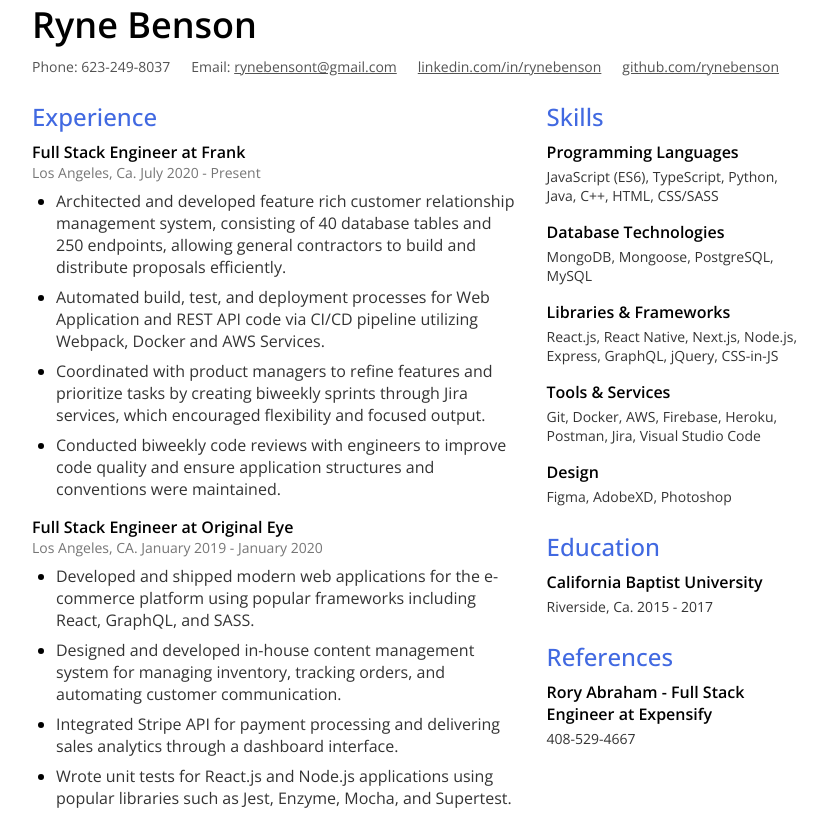
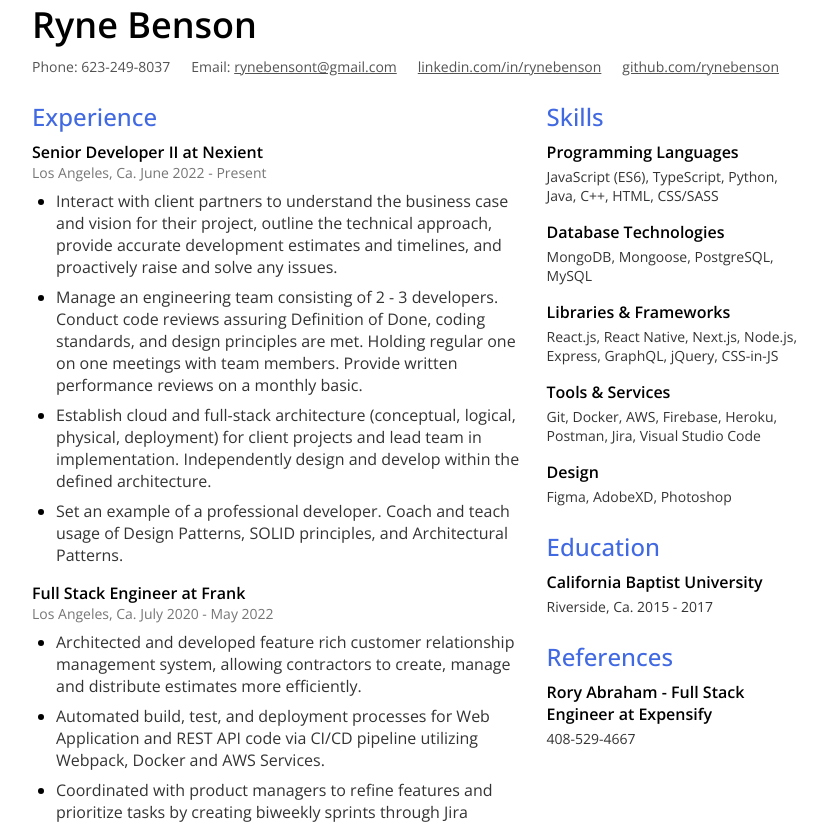
Before and after one commit to Rynebenson/Resume, a Next.js app: page / in a window 1280 px wide. Shown: the top 824 px of the page, without its empty margins (224-1051 px from the left). Built offline with nearby package versions, Linux system fonts and the light colour scheme.

Commit message:
add nexient practice to experience

```diff
--- a/pages/index.js
+++ b/pages/index.js
@@ -38,13 +38,50 @@
             <h3 className="section-title">Experience</h3>
 
             <div className="group">
-              <p className="position"><span className="emphasis">Full Stack Engineer at Frank</span> Los Angeles, Ca. July 2020 - Present</p>
+              <p className="position">
+                <span className="emphasis">
+                  Senior Developer II at Nexient
+                </span>
+
+                Los Angeles, Ca. June 2022 - Present
+              </p>
+
+              <ul>
+                <li>
+                  <p>
+                    Interact with client partners to understand the business case and vision for their project,
+                    outline the technical approach, provide accurate development estimates and timelines,
+                    and proactively raise and solve any issues.
+                  </p>
+                </li>
+                <li>
+                  <p>
+                    Manage an engineering team consisting of 2 - 3 developers. Conduct code reviews assuring Definition of Done, coding standards, and
+                    design principles are met. Holding regular one on one meetings with team members. Provide written performance reviews on a monthly basic.
+                  </p>
+                </li>
+                <li>
+                  <p>
+                    Establish cloud and full-stack architecture (conceptual, logical, physical, deployment) for client projects and lead team
+                    in implementation. Independently design and develop within the defined architecture.
+                  </p>
+                </li>
+                <li>
+                  <p>
+                    Set an example of a professional developer. Coach and teach usage of Design Patterns, SOLID principles, and
+                    Architectural Patterns.
+                  </p>
+                </li>
+              </ul>
+            </div>
+
+            <div className="group">
+              <p className="position"><span className="emphasis">Full Stack Engineer at Frank</span> Los Angeles, Ca. July 2020 - May 2022</p>
               <ul>
                 <li>
                   <p>
                     Architected and developed feature rich customer relationship management system,
-                    consisting of 40 database tables and 250 endpoints, allowing general
-                    contractors to build and distribute proposals efficiently.
+                    allowing contractors to create, manage and distribute estimates more efficiently.
                   </p>
                 </li>
                 <li>
```
